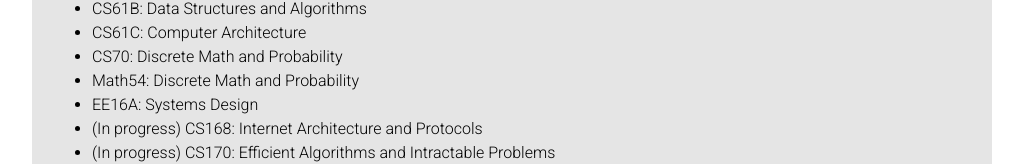
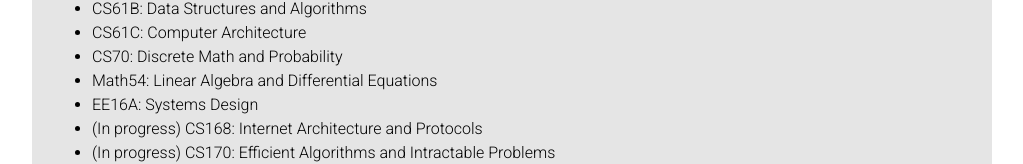
Before and after one commit to isaiahyoon/isaiahyoon.github.io, a plain HTML site: page resume.html in a window 1280 px wide. Shown: the part 276-440 px from the top of the page, without its empty margins (128-1151 px from the left). Drawn offline with Linux system fonts and the light colour scheme.

Commit message:
Fix resume (Math54 and CS70)

```diff
--- a/resume.html
+++ b/resume.html
@@ -55,7 +55,7 @@
                             <li>CS61B: Data Structures and Algorithms</li>
                             <li>CS61C: Computer Architecture</li>
                             <li>CS70: Discrete Math and Probability</li>
-                            <li>Math54: Discrete Math and Probability</li>
+                            <li>Math54: Linear Algebra and Differential Equations</li>
                             <li>EE16A: Systems Design</li>
                             <li>(In progress) CS168: Internet Architecture and Protocols</li>
                             <li>(In progress) CS170: Efficient Algorithms and Intractable Problems</li>
```
